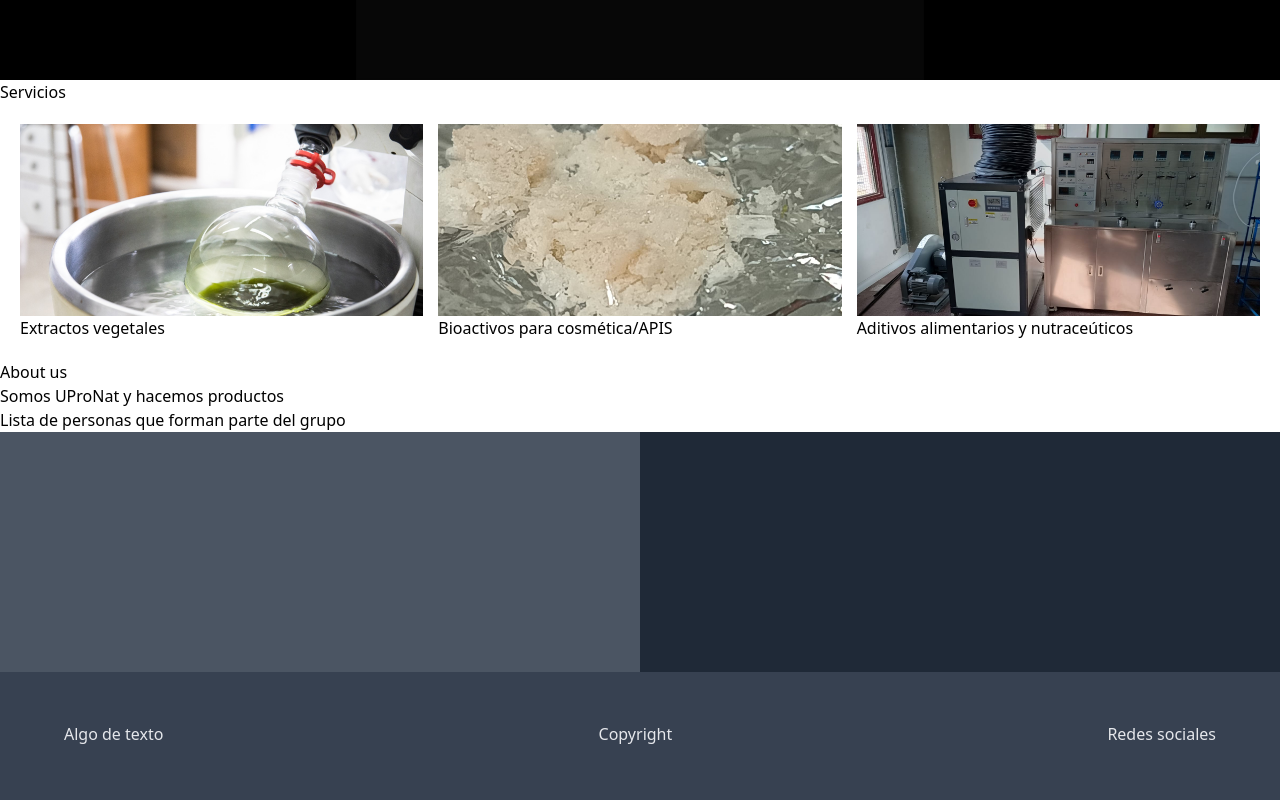
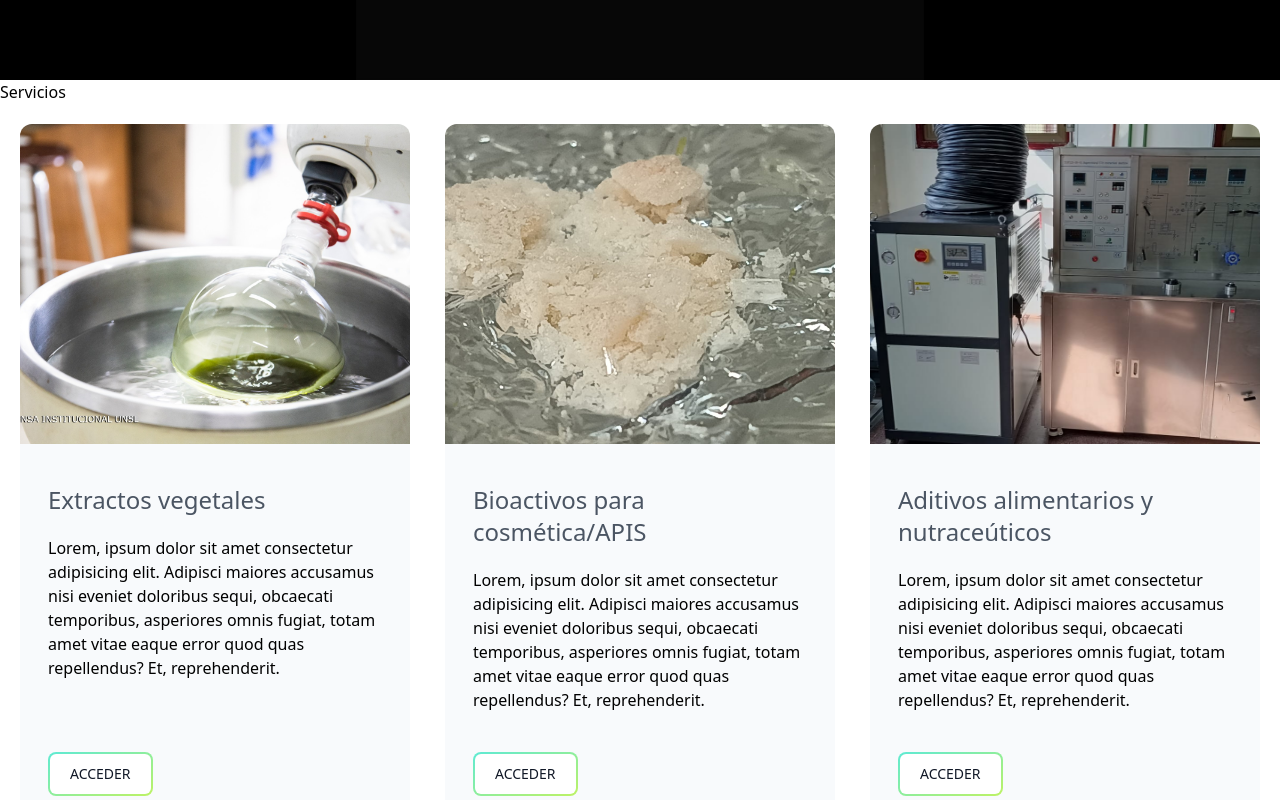
Before and after one commit to Mateo521/UPRONAT, an Angular app: page / in a window 1280 px wide. Shown: the part 360-1160 px from the top of the page. Built offline with nearby package versions, Linux system fonts and the light colour scheme.

Commit message:
imagenes y css de swiper

```diff
--- a/src/app/components/home/swiper/swiper.component.html
+++ b/src/app/components/home/swiper/swiper.component.html
@@ -1,13 +1,40 @@
+<div class="flex justify-center">
+    <div class="md:p-5 p-2 max-w-screen-xl w-full">
+        <swiper class="cursor-grab active:cursor-grabbing" [config]="config">
+            <ng-template swiperSlide *ngFor="let slide of slides">
 
-<div class="p-5 ">
-    <swiper class="cursor-grab active:cursor-grabbing" [config]="config">
-        <ng-template  swiperSlide *ngFor="let slide of slides">
+
+
                 <div class="card w-full h-full">
-                    <img class="w-full h-48 object-cover pointer-events-none" src="{{slide.imageUrl}}"
-                        alt="{{slide.description}}">
-                    <p>{{slide.description}}</p>
+                    <img class="w-full h-40 md:h-80 rounded-t-xl object-cover pointer-events-none"
+                        src="{{slide.imageUrl}}" alt="{{slide.description}}">
+
+                    <div class="bg-slate-50 rounded-b-xl py-5">
+                        <div class="tarjeta px-7 py-5 min-h-72 ">
+                            <h2 class="text-2xl text-gray-600">{{slide.description}}</h2>
+                            <p class="py-5 ">Lorem, ipsum dolor sit amet consectetur adipisicing elit. Adipisci maiores
+                                accusamus nisi eveniet doloribus sequi, obcaecati temporibus, asperiores omnis fugiat,
+                                totam amet vitae eaque error quod quas repellendus? Et, reprehenderit.</p>
+                        </div>
+                        <div class="px-7">
+                            <button
+                                class="max-w-max relative inline-flex items-center justify-center p-0.5 mb-2 me-2 overflow-hidden text-sm font-medium text-gray-900 rounded-lg group bg-gradient-to-br from-teal-300 to-lime-300 group-hover:from-teal-300 group-hover:to-lime-300 dark:text-white dark:hover:text-gray-900 focus:ring-4 focus:outline-none focus:ring-lime-200 dark:focus:ring-lime-800">
+                                <span
+                                    class="relative px-5 py-2.5 transition-all ease-in duration-75 bg-white dark:bg-gray-900 rounded-md group-hover:bg-opacity-0">
+                                    ACCEDER
+                                </span>
+                            </button>
+                        </div>
+                    </div>
+
+
+
                 </div>
-        </ng-template>
-    </swiper>
 
+
+
+            </ng-template>
+        </swiper>
+
+    </div>
 </div>
--- a/src/app/components/home/swiper/swiper.component.ts
+++ b/src/app/components/home/swiper/swiper.component.ts
@@ -19,7 +19,7 @@ export class SwiperComponent {
   config: SwiperOptions = {
     slidesPerView: 2,
     loop: true,
-    spaceBetween: 15,
+    spaceBetween: 35,
     pagination: { clickable:true },
     breakpoints:{
       768:{
--- a/src/output.css
+++ b/src/output.css
@@ -558,6 +558,10 @@ video {
   pointer-events: none;
 }
 
+.relative {
+  position: relative;
+}
+
 .sticky {
   position: sticky;
 }
@@ -566,8 +570,24 @@ video {
   top: 0px;
 }
 
+.mb-2 {
+  margin-bottom: 0.5rem;
+}
+
+.me-2 {
+  margin-inline-end: 0.5rem;
+}
+
 .flex {
   display: flex;
+}
+
+.inline-flex {
+  display: inline-flex;
+}
+
+.grid {
+  display: grid;
 }
 
 .h-24 {
@@ -578,8 +598,8 @@ video {
   height: 9rem;
 }
 
-.h-48 {
-  height: 12rem;
+.h-40 {
+  height: 10rem;
 }
 
 .h-60 {
@@ -594,6 +614,26 @@ video {
   max-height: 20rem;
 }
 
+.min-h-44 {
+  min-height: 11rem;
+}
+
+.min-h-48 {
+  min-height: 12rem;
+}
+
+.min-h-72 {
+  min-height: 18rem;
+}
+
+.min-h-60 {
+  min-height: 15rem;
+}
+
+.min-h-64 {
+  min-height: 16rem;
+}
+
 .w-full {
   width: 100%;
 }
@@ -604,6 +644,15 @@ video {
 
 .max-w-7xl {
   max-width: 80rem;
+}
+
+.max-w-max {
+  max-width: -moz-max-content;
+  max-width: max-content;
+}
+
+.max-w-screen-xl {
+  max-width: 1280px;
 }
 
 .cursor-grab {
@@ -628,6 +677,28 @@ video {
 
 .gap-4 {
   gap: 1rem;
+}
+
+.overflow-hidden {
+  overflow: hidden;
+}
+
+.rounded-lg {
+  border-radius: 0.5rem;
+}
+
+.rounded-md {
+  border-radius: 0.375rem;
+}
+
+.rounded-t-xl {
+  border-top-left-radius: 0.75rem;
+  border-top-right-radius: 0.75rem;
+}
+
+.rounded-b-xl {
+  border-bottom-right-radius: 0.75rem;
+  border-bottom-left-radius: 0.75rem;
 }
 
 .bg-black {
@@ -655,13 +726,50 @@ video {
   background-color: rgb(253 186 116 / var(--tw-bg-opacity));
 }
 
+.bg-white {
+  --tw-bg-opacity: 1;
+  background-color: rgb(255 255 255 / var(--tw-bg-opacity));
+}
+
+.bg-gray-900 {
+  --tw-bg-opacity: 1;
+  background-color: rgb(17 24 39 / var(--tw-bg-opacity));
+}
+
+.bg-slate-50 {
+  --tw-bg-opacity: 1;
+  background-color: rgb(248 250 252 / var(--tw-bg-opacity));
+}
+
+.bg-gradient-to-br {
+  background-image: linear-gradient(to bottom right, var(--tw-gradient-stops));
+}
+
+.from-teal-300 {
+  --tw-gradient-from: #5eead4 var(--tw-gradient-from-position);
+  --tw-gradient-to: rgb(94 234 212 / 0) var(--tw-gradient-to-position);
+  --tw-gradient-stops: var(--tw-gradient-from), var(--tw-gradient-to);
+}
+
+.to-lime-300 {
+  --tw-gradient-to: #bef264 var(--tw-gradient-to-position);
+}
+
 .object-cover {
   -o-object-fit: cover;
      object-fit: cover;
 }
 
-.p-5 {
-  padding: 1.25rem;
+.p-0 {
+  padding: 0px;
+}
+
+.p-0\.5 {
+  padding: 0.125rem;
+}
+
+.p-2 {
+  padding: 0.5rem;
 }
 
 .px-0 {
@@ -674,8 +782,38 @@ video {
   padding-right: 1rem;
 }
 
+.px-5 {
+  padding-left: 1.25rem;
+  padding-right: 1.25rem;
+}
+
+.px-7 {
+  padding-left: 1.75rem;
+  padding-right: 1.75rem;
+}
+
+.py-2 {
+  padding-top: 0.5rem;
+  padding-bottom: 0.5rem;
+}
+
+.py-2\.5 {
+  padding-top: 0.625rem;
+  padding-bottom: 0.625rem;
+}
+
+.py-5 {
+  padding-top: 1.25rem;
+  padding-bottom: 1.25rem;
+}
+
 .pb-5 {
   padding-bottom: 1.25rem;
+}
+
+.text-2xl {
+  font-size: 1.5rem;
+  line-height: 2rem;
 }
 
 .text-lg {
@@ -683,9 +821,23 @@ video {
   line-height: 1.75rem;
 }
 
+.text-sm {
+  font-size: 0.875rem;
+  line-height: 1.25rem;
+}
+
+.font-medium {
+  font-weight: 500;
+}
+
 .text-gray-200 {
   --tw-text-opacity: 1;
   color: rgb(229 231 235 / var(--tw-text-opacity));
+}
+
+.text-gray-600 {
+  --tw-text-opacity: 1;
+  color: rgb(75 85 99 / var(--tw-text-opacity));
 }
 
 .text-gray-700 {
@@ -693,6 +845,87 @@ video {
   color: rgb(55 65 81 / var(--tw-text-opacity));
 }
 
+.text-gray-900 {
+  --tw-text-opacity: 1;
+  color: rgb(17 24 39 / var(--tw-text-opacity));
+}
+
+.transition-all {
+  transition-property: all;
+  transition-timing-function: cubic-bezier(0.4, 0, 0.2, 1);
+  transition-duration: 150ms;
+}
+
+.duration-75 {
+  transition-duration: 75ms;
+}
+
+.ease-in {
+  transition-timing-function: cubic-bezier(0.4, 0, 1, 1);
+}
+
+.focus\:outline-none:focus {
+  outline: 2px solid transparent;
+  outline-offset: 2px;
+}
+
+.focus\:ring-4:focus {
+  --tw-ring-offset-shadow: var(--tw-ring-inset) 0 0 0 var(--tw-ring-offset-width) var(--tw-ring-offset-color);
+  --tw-ring-shadow: var(--tw-ring-inset) 0 0 0 calc(4px + var(--tw-ring-offset-width)) var(--tw-ring-color);
+  box-shadow: var(--tw-ring-offset-shadow), var(--tw-ring-shadow), var(--tw-shadow, 0 0 #0000);
+}
+
+.focus\:ring-lime-200:focus {
+  --tw-ring-opacity: 1;
+  --tw-ring-color: rgb(217 249 157 / var(--tw-ring-opacity));
+}
+
 .active\:cursor-grabbing:active {
   cursor: grabbing;
 }
+
+.group:hover .group-hover\:bg-opacity-0 {
+  --tw-bg-opacity: 0;
+}
+
+.group:hover .group-hover\:from-teal-300 {
+  --tw-gradient-from: #5eead4 var(--tw-gradient-from-position);
+  --tw-gradient-to: rgb(94 234 212 / 0) var(--tw-gradient-to-position);
+  --tw-gradient-stops: var(--tw-gradient-from), var(--tw-gradient-to);
+}
+
+.group:hover .group-hover\:to-lime-300 {
+  --tw-gradient-to: #bef264 var(--tw-gradient-to-position);
+}
+
+@media (min-width: 768px) {
+  .md\:h-80 {
+    height: 20rem;
+  }
+
+  .md\:p-5 {
+    padding: 1.25rem;
+  }
+}
+
+@media (prefers-color-scheme: dark) {
+  .dark\:bg-gray-900 {
+    --tw-bg-opacity: 1;
+    background-color: rgb(17 24 39 / var(--tw-bg-opacity));
+  }
+
+  .dark\:text-white {
+    --tw-text-opacity: 1;
+    color: rgb(255 255 255 / var(--tw-text-opacity));
+  }
+
+  .dark\:hover\:text-gray-900:hover {
+    --tw-text-opacity: 1;
+    color: rgb(17 24 39 / var(--tw-text-opacity));
+  }
+
+  .dark\:focus\:ring-lime-800:focus {
+    --tw-ring-opacity: 1;
+    --tw-ring-color: rgb(63 98 18 / var(--tw-ring-opacity));
+  }
+}
```
